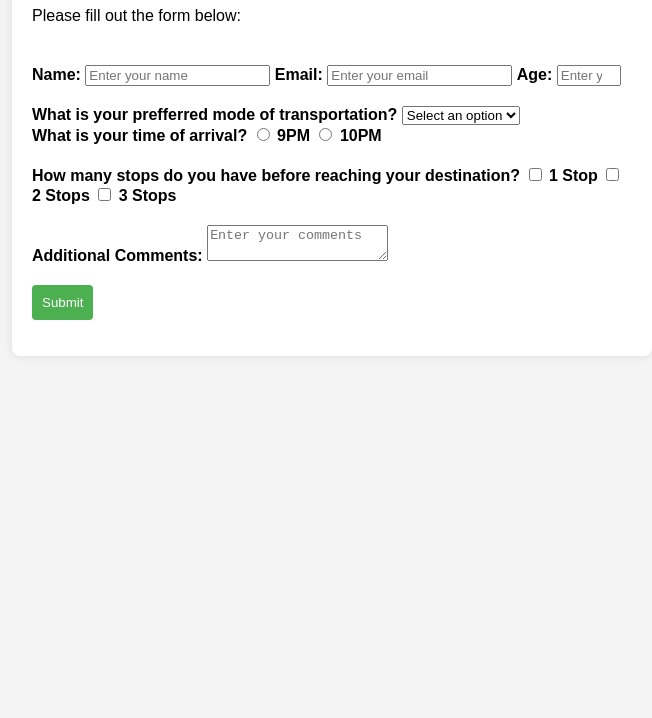
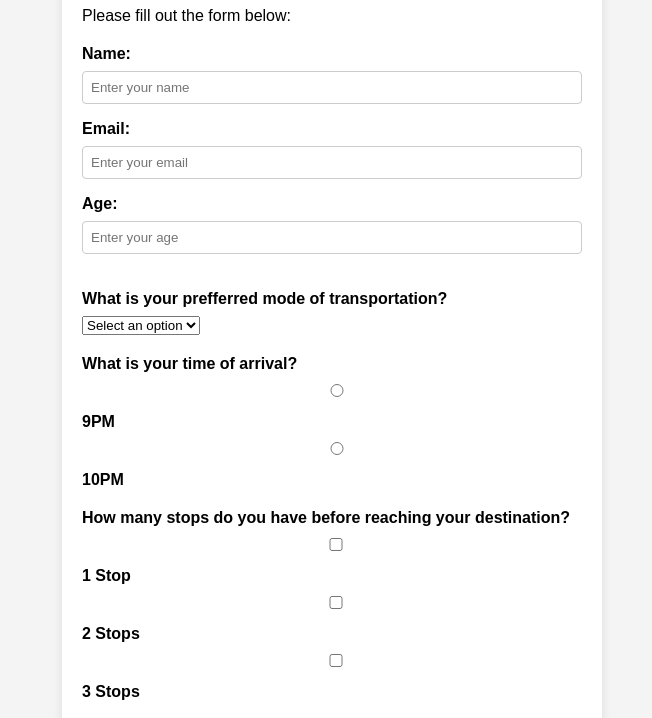
Before and after one commit to lee690/fcc_tutorials, a plain HTML site: page forms/survey_form/index.html in a window 1280 px wide. Shown: the part 113-831 px from the top of the page, without its empty margins (308-960 px from the left). Before the commit the page ends 800 px from the top, so only its background shows below. Drawn offline with Linux system fonts and the light colour scheme.

Commit message:
starting to fix styling issues

```diff
--- a/forms/survey_form/index.html
+++ b/forms/survey_form/index.html
@@ -10,7 +10,6 @@
       <h1 id="title">Survey Form</h1>
       <p id="description">Please fill out the form below:</p>
 
-      <div class="form">
             <form>
                 <div class="text">
                     <label id="name-label" for="name">Name:</label>
@@ -58,12 +57,11 @@
                     <textarea id="comments" name="comments" placeholder="Enter your comments"></textarea>
                 </div>
 
-                <div class="sub_bttn">
-                    <button type="submit" id="submit">Submit</button>
-                </div>
+
+                <button type="submit" id="submit">Submit</button>
+
 
             </form>
-        </div>
     </div>
 
   </body>
--- a/forms/survey_form/styles.css
+++ b/forms/survey_form/styles.css
@@ -8,8 +8,10 @@ body {
 div {
     margin-top: 20px;
 }
+
+
 .container {
-    max-width: 600px;
+  max-width: 500px;
   margin: 20px auto;
   background-color: #fff;
   padding: 20px;
@@ -17,44 +19,42 @@ div {
   box-shadow: 0 0 10px rgba(0, 0, 0, 0.1);
 }
 
-.form {
-    display: flex;
-    flex-direction: column;
-    justify-content: space-evenly;
-    align-items: right;
-  }
-
-.text {
-    display: flex-box;
-    flex-direction: column;
-}
-
-.time-of-arr{
-    display: inline;
-}
-
-
-
-
-
-
 label {
+  display: block;
+  margin-bottom: 8px;
   font-weight: bold;
 }
 
-/*
-input,
-select,
-textarea {
+input {
   width: 100%;
   padding: 8px;
+  margin-bottom: 16px;
   box-sizing: border-box;
-    margin-top: 5px;
-    margin-bottom: 10px;
   border: 1px solid #ccc;
   border-radius: 4px;
 }
-*/
+
+/* Optional: Add some styling to make the form visually appealing */
+input:focus {
+  outline: none;
+  border-color: #007bff;
+  box-shadow: 0 0 5px rgba(0, 123, 255, 0.5);
+}
+
+/* Optional: Style the submit button */
+button {
+  background-color: #007bff;
+  color: #fff;
+  padding: 10px 15px;
+  border: none;
+  border-radius: 4px;
+  cursor: pointer;
+}
+
+button:hover {
+  background-color: #0056b3;
+}
+
 
 button {
     background-color: #4caf50;
@@ -63,6 +63,9 @@ button {
     border: none;
     border-radius: 4px;
     cursor: pointer;
+    display: block;
+    margin: auto;
+    width: 50%;
   }
 
 button:hover {
```
Lines whose indentation alone changed are shown as unchanged.
